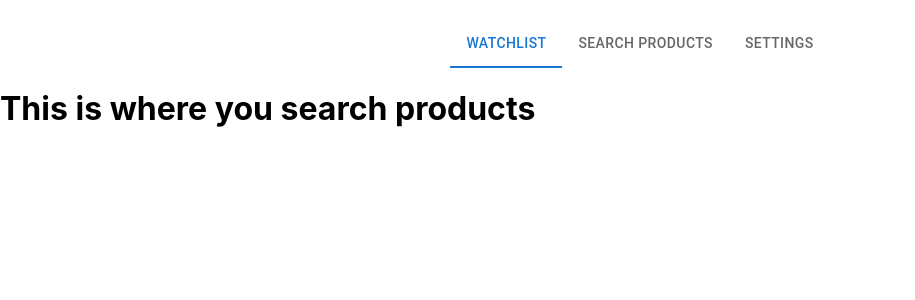
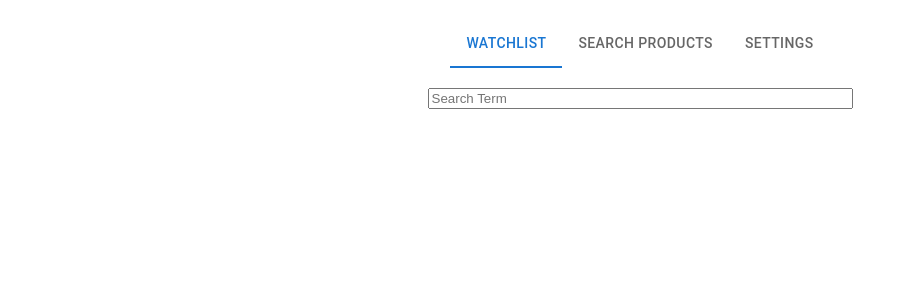
Before and after one commit to RyanEliopoulos/kroger_sale_monitor_FE, a React (Create React App) app: page /search_products in a window 1280 px wide. Shown: the top 300 px of the page, without its empty margins (0-915 px from the left). Built offline with nearby package versions, Linux system fonts and the light colour scheme; no server answers; the HTML template or start-up script is replaced by a standard one.

Commit message:
+ProductSearch progress
Search works and the general layout is as desired. Now need to add
pricing and the means for setting a target price on a given product.

```diff
--- a/src/App.css
+++ b/src/App.css
@@ -58,6 +58,45 @@
   margin-bottom: auto;
 }
 
+.store-close-btn-container {
+  display: flex;
+  flex-direction: row-reverse;
+
+}
+
+.product-search-input-container {
+  display: flex;
+  justify-content: center;
+}
+
+.card-holder-all {
+  padding-top: 20px;
+  display: flex;
+  flex-wrap: wrap;
+  height: 100%;
+  max-height: 100%;
+  max-width: 100%;
+  width: 100%;
+}
+
+.card-div {
+  max-width: 250px;
+  margin-bottom: 20px;
+  margin-left: 15px;
+  margin-right: 15px;
+}
+
+.pricing-div {
+  margin-left: 10px;
+  height: 100%;
+  display: flex;
+  flex-direction: column-reverse;
+}
+
+.MuiCard-root {
+  display: flex;
+  flex-direction: column;
+}
 
 .dialog-modal {
   position: fixed;
@@ -79,9 +118,3 @@
   width: 80%;
   background-color: #FFFFFF;
 }
-
-.store-close-btn-container {
-  display: flex;
-  flex-direction: row-reverse;
-
-}
--- a/src/App.js
+++ b/src/App.js
@@ -3,6 +3,7 @@ import {BrowserRouter as Router, Routes, Route, Navigate} from 'react-router-dom
 import {CenteredTabs} from "./components/Tabs";
 import {Initializer} from "./components/Initializer";
 import {Settings} from "./features/settings/Settings";
+import {ProductSearch} from "./features/product_search/ProductSearch";
 
 function App() {
   return (
@@ -12,7 +13,7 @@ function App() {
       <Routes>
         <Route path={'/'} element={<Navigate to={'/watchlist'}/>}/>
         <Route exact path={'/watchlist'} element={<h1> This is the watchlist</h1>}/>
-        <Route exact path={'/search_products'} element={<h1> This is where you search products </h1>}/>
+        <Route exact path={'/search_products'} element={<ProductSearch/>}/>
         <Route exact path={'/settings'} element={<Settings/>}/>
       </Routes>
     </Router>
--- a/src/components/Initializer.js
+++ b/src/components/Initializer.js
@@ -32,5 +32,4 @@ export const Initializer = () => {
     method: 'get'
   }
   fetchWrapper(fetchDetails)
-
 };
--- /dev/null
+++ b/src/features/product_search/CardHolder.js
@@ -0,0 +1,76 @@
+import Card from '@mui/material/Card'
+import CardActions from '@mui/material/CardActions';
+import CardContent from '@mui/material/CardContent';
+import CardMedia from '@mui/material/CardMedia';
+import Button from '@mui/material/Button';
+import Typography from '@mui/material/Typography';
+
+export const CardHolder = ({results}) => {
+  /*
+    Results should be an array of
+
+    {
+    "productId": "0001111041700",
+    "aisleLocations": [],
+    "brand": "Kroger",
+    "categories": [],
+    "countryOrigin": "United States",
+    "description": "Kroger 2% Reduced Fat Milk",
+    "items": [],
+    "itemInformation": {},
+    "temperature": {},
+    "images": [],
+    "upc": "0001111041700"
+    }
+   */
+  // Which img size should we use here?
+
+  return (
+    <div className={'card-holder-all'}>
+      {results.map(productData => {
+        let mediumUrl = ''
+        productData.images.forEach(imgObj => {
+          if(imgObj.perspective !== 'front') {
+            console.log(`non-front perspectgive: ${imgObj.perspective}`)
+          }
+          else {
+            console.log(`Found the front perspective`)
+            imgObj.sizes.forEach(sizeObj => {
+              if(sizeObj.size === 'medium') {
+                console.log(`Found the medium: ${sizeObj.url}`)
+                mediumUrl = sizeObj.url
+              }
+              else {
+                console.log(`Found a non-medium size: ${sizeObj.size}`)
+              }
+            })
+          }
+        })
+        return (
+          <div className={'card-div'}>
+          <Card key={productData.productId}
+                sx={{height: '100%'}}
+          >
+            <CardMedia
+              component={'img'}
+              image={mediumUrl}
+              height={'100'}
+              sx={{objectFit: 'contain'}}
+            />
+            <CardContent sx={{objectFit: 'contain'}}>
+              <Typography gutterBottom variant={'body1'} component={'div'}>
+                {productData.description}
+              </Typography>
+            </CardContent>
+            <div className={'pricing-div'}>
+              <div style={{display: 'flex'}}>
+                Here is an example thing.
+              </div>
+            </div>
+          </Card>
+          </div>
+          )
+      })}
+    </div>
+  )
+}
--- /dev/null
+++ b/src/features/product_search/ProductSearch.js
@@ -0,0 +1,35 @@
+import {useState} from "react";
+import {SearchBar} from "./SearchBar";
+import Container from '@mui/material/Container'
+import {CardHolder} from "./CardHolder";
+
+
+export const ProductSearch = () => {
+  /*
+    Primary component for the "Search products" tab.
+   */
+  // Pagination flags
+  const pageSize = 50 // Results per page. 50 is max server will take.
+  const [page, setPage] = useState(null)
+  const [totalPages, setTotalPages] = useState(null)
+  const [noResults, setNoResults] = useState(false) // SearchBar search term yielded no results
+  // results are passed to SearchBar for initial query.
+  // Expects an array of objects under the 'data' key from Kroger API:
+  // https://developer.kroger.com/reference/#operation/productGet
+  const [results, setResults] = useState([])
+
+  return (
+    <Container sx={{paddingY: '20px'}}>
+      <SearchBar setTotalPages={setTotalPages}
+                 setResults={setResults}
+                 setNoResults={setNoResults}
+                 pageSize={pageSize}
+      />
+      {noResults &&
+        <h1>No matching search results</h1>
+      }
+      <CardHolder results={results}
+      />
+    </Container>
+  )
+}
--- /dev/null
+++ b/src/features/product_search/SearchBar.js
@@ -0,0 +1,92 @@
+import {useEffect, useState} from "react";
+import fetchWrapper from "../../utils/fetchWrapper";
+import {Dialog} from '../../components/Dialog'
+
+
+
+export const SearchBar = ({setTotalPages, setResults, setNoResults, pageSize}) => {
+  /*
+    Submits the initial query to the API.
+    Updates page count and initial search results.
+    Pagination of results is handled elsewhere.
+   */
+  const [searchTerm, setSearchTerm] = useState('')
+  const [showModal, setShowModal] = useState(false)
+  const [modalMsg, setModalMsg] = useState('')
+
+  const submitSearchTerm = () => {
+    const onSuccess = (json) => {
+      /*
+        Received initial results from server + pagination details.
+        Expecting:
+          {
+            pages: <>,
+            data
+          }
+       */
+      if(json.data.length === 0) {
+        console.log('Incoming search results are empty')
+        setNoResults(true)
+      }
+      setTotalPages(json.pages)
+      setResults(json.data)
+      console.log('Successfully submitted search term')
+      console.log(json)
+    }
+    const onFailure = (response, json) => {
+      console.log('Failure submitting search term')
+      console.log(`${response.status}, ${json.error}`)
+      setModalMsg(`${response.status}, ${json.error}`)
+      setShowModal(true)
+    }
+    const onError = (error) => {
+      setModalMsg(`${error}`)
+      setShowModal(true)
+      console.error(`${error}`)
+    }
+    // Prepping fetch request
+    let qParams = new URLSearchParams({
+      initial_query: true,
+      search_term: searchTerm,
+      page_size: pageSize
+    })
+
+    let details = {
+      onSuccess: onSuccess,
+      onFailure: onFailure,
+      onError: onError,
+      endPoint: 'search_products?' + qParams,
+      method: 'get'
+    }
+    fetchWrapper(details)
+  }
+
+  const inputKeyDown = (event) => {
+    // Keydown callback to detect 'Enter' press
+    // and submit search
+    if(event.key === 'Enter') {
+      if(searchTerm.length >= 3) {
+        console.log('Search term sufficient long. Submitting to server')
+        submitSearchTerm()
+      }
+      else {
+        console.log('Search term is not long enough. Must be at least 3 chars')
+      }
+    }
+  }
+
+  return (
+    <div className={'product-search-input-container'}>
+      {showModal &&
+      <Dialog msg={modalMsg} onClose={()=>{setShowModal(false)}}/>
+      }
+      <input type={'text'}
+             placeholder={'Search Term'}
+             value={searchTerm}
+             onChange={(e)=>{setSearchTerm(e.target.value)}}
+             onKeyDown={inputKeyDown}
+             size={50}
+      />
+    </div>
+  )
+}
--- a/src/features/settings/ContactDetails.js
+++ b/src/features/settings/ContactDetails.js
@@ -1,15 +1,17 @@
 import {useState, useEffect} from "react";
 import useDataStore from "../../components/DataStore";
 import fetchWrapper from "../../utils/fetchWrapper";
+import {Dialog} from "../../components/Dialog"
 
 
 export const ContactDetails = () => {
   /*
     Responsible for displaying and updating the contact email address
    */
-  // const email = useDataStore((state) => state.email)
   let email = useDataStore((state) => state.email)
-  let updateEmailLocal = useDataStore((state) => state.updateEmailLocal)
+  let [updatedEmail, setUpdatedEmail] = useState('')
+  let [showErrorMdl, setShowErrorMdl] = useState(false)
+  let [modalMsg, setModalMsg] = useState('')
 
   const updateEmail = () => {
     console.log('in updateEmail')
@@ -24,10 +26,16 @@ export const ContactDetails = () => {
       // non-200 response from the server
       console.error('Failure to update email')
       console.error(response, data.error)
+      setUpdatedEmail(email)
+      setShowErrorMdl(true)
+      setModalMsg(`${response.status}: ${data.error}`)
     }
     const onError = (error) => {
       console.error('Error updating email')
       console.error(error)
+      setUpdatedEmail(email)
+      setShowErrorMdl(true)
+      setModalMsg(`${error}`)
     }
     let details = {
       onSuccess: onSuccess,
@@ -40,11 +48,24 @@ export const ContactDetails = () => {
     fetchWrapper(details)
   }
 
+  useEffect(()=> {
+    // Data store's email value is not up-to-date at render time so
+    // we have this.
+    setUpdatedEmail(email)
+  }, [email])
+
   return (
     <div>
+      {showErrorMdl &&
+      <Dialog msg={modalMsg}
+              onClose={() => {
+                setShowErrorMdl(false)
+              }}
+      />
+      }
       <label htmlFor={'email-input'}>Contact Email</label>
-      <input name={'email-input'} type={'text'} value={email}
-             onChange={(e)=>{updateEmailLocal(e.target.value)}}
+      <input name={'email-input'} type={'text'} value={updatedEmail}
+             onChange={(e)=>{setUpdatedEmail(e.target.value)}}
       />
       <button type={'button'} onClick={updateEmail}>Update</button>
       <h1> </h1>
--- a/src/features/settings/Settings.js
+++ b/src/features/settings/Settings.js
@@ -19,7 +19,7 @@ export const Settings = () => {
 
    return (
      <div>
-       <Container>
+       <Container sx={{paddingY: '20px'}}>
          {/*<ContactDetails email={email}/>*/}
          <ContactDetails/>
          <StoreDetails/>
```
Also changed, not shown: src/features/settings/api/searchStores.js (deleted, +0 -8 lines), 1 other file (tests, documents, lock files or other folders).
